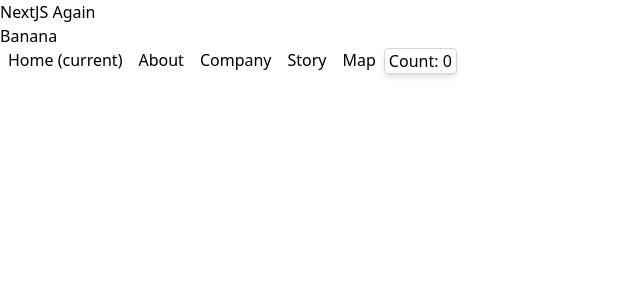
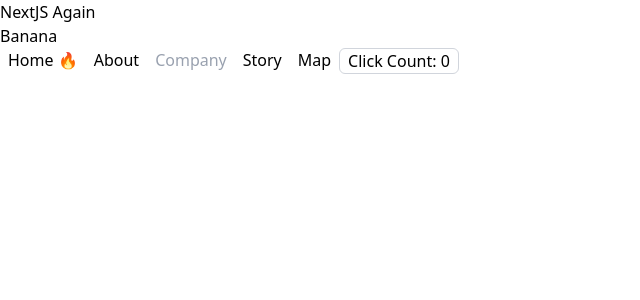
Before and after one commit to pollyjean/next-again, a Next.js app: page / in a window 1280 px wide. Shown: the top 300 px of the page, without its empty margins (0-640 px from the left). Built offline with nearby package versions, Linux system fonts and the light colour scheme.

Commit message:
modified Metadata Fields and change Navigation style

```diff
--- a/app/page.tsx
+++ b/app/(home)/page.tsx
@@ -1,3 +1,6 @@
+export const metadata = {
+    title: 'Banana',
+}
 
 export default async function Banana() {
     return <section>Banana</section>
--- a/app/about-us/company/families/page.tsx
+++ b/app/about-us/company/families/page.tsx
@@ -1,3 +1,7 @@
+export const metadata = {
+    title: 'Families',
+}
+
 export default function Families() {
     return <section>
         Families
--- a/app/about-us/company/map/page.tsx
+++ b/app/about-us/company/map/page.tsx
@@ -1,3 +1,7 @@
+export const metadata = {
+    title: 'Map',
+}
+
 export default function Map() {
     return <section>
         Map
--- a/app/about-us/page.tsx
+++ b/app/about-us/page.tsx
@@ -1,3 +1,7 @@
+export const metadata = {
+    title: 'About Us',
+}
+
 export default function AboutUs() {
     return <section>
         About Us
--- a/app/layout.tsx
+++ b/app/layout.tsx
@@ -1,9 +1,14 @@
 import Navigation from "../components/navigation";
 import "./globals.css";
+import { Metadata } from "next";
 
-export const metadata = {
-    title: 'NextJS Again',
-    description: 'NextJS Again App',
+// metadata other fields example : https://nextjs.org/docs/app/api-reference/functions/generate-metadata#other-fields
+export const metadata: Metadata = {
+    title: {
+        template: "%s | NextJS App",
+        default: "NextJS App"
+    },
+    description: 'NextJS generated Website',
 }
 
 export default function RootLayout({
--- a/app/not-found.tsx
+++ b/app/not-found.tsx
@@ -1,3 +1,9 @@
+import { Metadata } from "next";
+
+export const metadata: Metadata = {
+    title: 'Not Found',
+}
+
 export default function NotFound() {
     return <section>404 Not Found</section>
 }
--- a/components/navigation.tsx
+++ b/components/navigation.tsx
@@ -10,13 +10,13 @@
     return (
         <nav className="flex">
             <ul className="flex">
-                <li className="px-2"><Link href="/">Home{path === '/' ? ' (current)' : ''}</Link></li>
-                <li className="px-2"><Link href="/about-us">About{path === '/about-us' ? ' (current)' : ''}</Link></li>
-                <li className="px-2"><Link href="/about-us/company">Company{path === '/about-us/company' ? ' (current)' : ''}</Link></li>
-                <li className="px-2"><Link href="/about-us/company/story">Story{path === '/about-us/company/story' ? ' (current)' : ''}</Link></li>
-                <li className="px-2"><Link href="/about-us/company/map">Map{path === '/about-us/company/map' ? ' (current)' : ''}</Link></li>
+                <li className="px-2"><Link href="/" onClick={() => setCount(count + 1)}>Home{path === '/' ? ' 🔥' : ''}</Link></li>
+                <li className="px-2"><Link href="/about-us" onClick={() => setCount(count + 1)}>About{path === '/about-us' ? ' 🔥' : ''}</Link></li>
+                <li className="px-2 text-gray-400 cursor-not-allowed"><span>Company{path === '/about-us/company' ? ' 🔥' : ''}</span></li>
+                <li className="px-2"><Link href="/about-us/company/story" onClick={() => setCount(count + 1)}>Story{path === '/about-us/company/story' ? ' 🔥' : ''}</Link></li>
+                <li className="px-2"><Link href="/about-us/company/map" onClick={() => setCount(count + 1)}>Map{path === '/about-us/company/map' ? ' 🔥' : ''}</Link></li>
             </ul>
-            <button className="border border-gray-300 rounded px-1 shadow-md hover:shadow-sm transition-all-faster cursor-pointer" onClick={() => setCount(count + 1)}>Count: {count}</button>
+            <button className="border border-gray-300 rounded-md px-2">Click Count: {count}</button>
         </nav>
     )
 }
```
